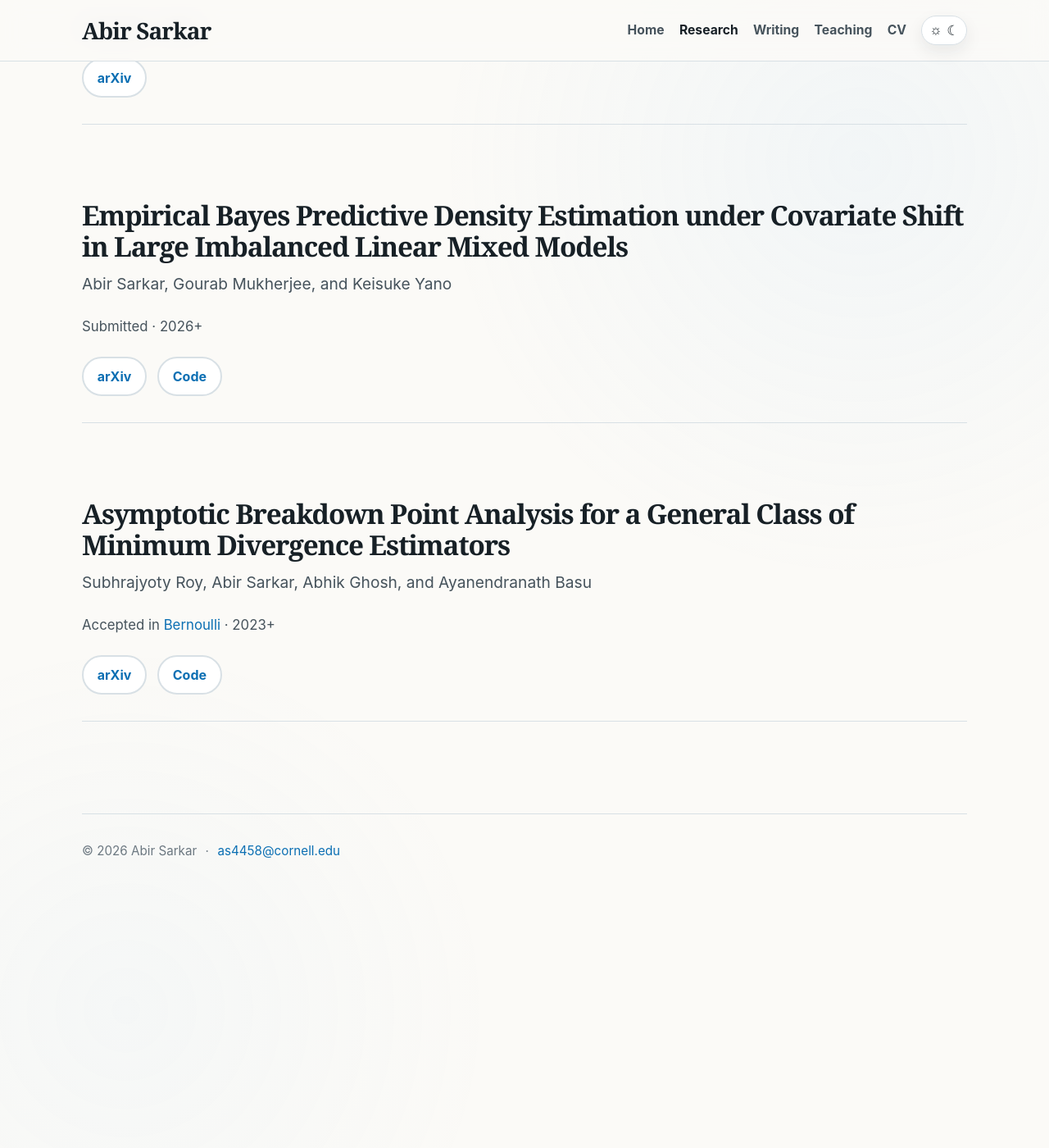
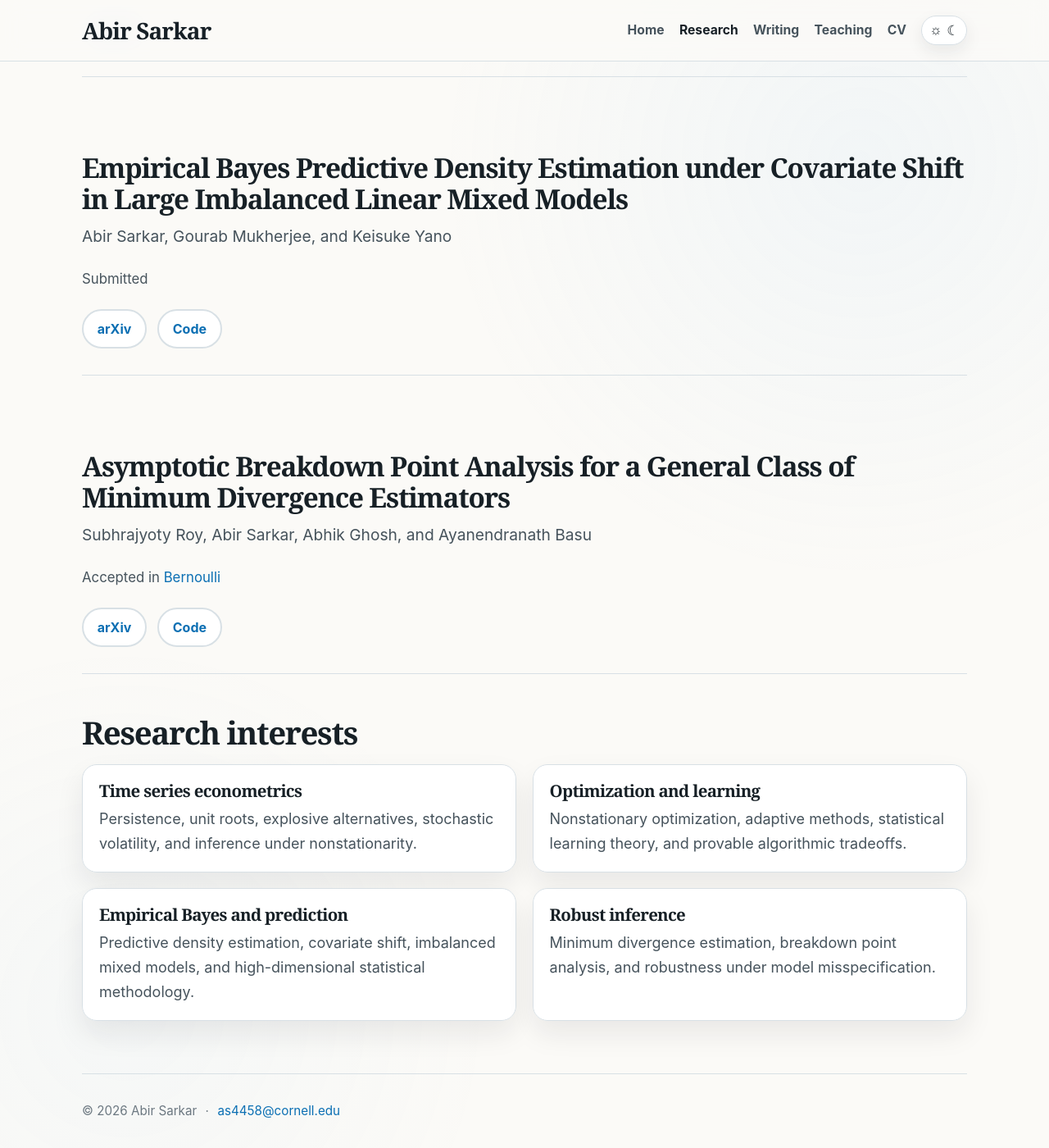
Before and after one commit to AbirS2026/AbirS2026.github.io, a Jekyll site: the page built from research.md, in a window 1280 px wide and 1400 px high, scrolled down 1365 px. Shown: the whole window at 82% size. Built offline with Jekyll 4.4.1, drawn with Linux system fonts in a browser that asks for light colours; our own code applies the rules of GitHub Pages for plain Markdown files; a style sheet for code colours, icons or effects is not loaded; before the commit the page ends 2447 px from its top, so only the background shows below that; some of the changed text lies outside the part shown.

Commit message:
Update research.md

```diff
--- a/research.md
+++ b/research.md
@@ -6,10 +6,12 @@ permalink: /research/
 ---------------------
 
 <p class="eyebrow">Research</p>
-<h1>Research</h1>
+<h1 class="research-heading">Research</h1>
 
-<p class="lead">
-  My research interests include time series econometrics, non-stationary problems, optimization, statistical learning theory, empirical Bayes methods, and robust statistical inference.
+<p class="research-intro">
+  My research interests include time series econometrics, non-stationary problems,
+  optimization, statistical learning theory, empirical Bayes methods, and robust
+  statistical inference.
 </p>
 
 <div class="paper-list">
@@ -17,7 +19,7 @@ permalink: /research/
   <article class="paper-item">
     <h2 class="paper-title">Is There an AI Bubble? Robust Date-Stamping for Periods of Exuberance</h2>
     <p class="paper-authors">Abir Sarkar and Martin T. Wells</p>
-    <p class="paper-meta">Submitted · 2026+</p>
+    <p class="paper-meta">Submitted </p>
     <div class="paper-links">
       <a href="https://arxiv.org/pdf/2604.12062" target="_blank" rel="noopener">arXiv</a>
       <a href="https://github.com/AbirS2026/SVADF-Bubble" target="_blank" rel="noopener">Code</a>
@@ -27,7 +29,7 @@ permalink: /research/
   <article class="paper-item">
     <h2 class="paper-title">Double Local-to-Unity: Inference under Nearly Nonstationary Volatility</h2>
     <p class="paper-authors">Abir Sarkar and Martin T. Wells</p>
-    <p class="paper-meta">Submitted · 2025+</p>
+    <p class="paper-meta">Submitted </p>
     <div class="paper-links">
       <a href="https://arxiv.org/pdf/2512.06823" target="_blank" rel="noopener">arXiv</a>
       <a href="https://github.com/AbirS2026/Double-LOcal-Unity" target="_blank" rel="noopener">Code</a>
@@ -37,7 +39,7 @@ permalink: /research/
   <article class="paper-item">
     <h2 class="paper-title">Adapt or Forget: Provable Tradeoffs Between Adam and SGD in Nonstationary Optimization</h2>
     <p class="paper-authors">Sharan Sahu, Abir Sarkar, Cameron J. Hogan, and Martin T. Wells</p>
-    <p class="paper-meta">Submitted · 2026+</p>
+    <p class="paper-meta">Submitted </p>
     <div class="paper-links">
       <a href="https://arxiv.org/pdf/2605.04269" target="_blank" rel="noopener">arXiv</a>
     </div>
@@ -46,7 +48,7 @@ permalink: /research/
   <article class="paper-item">
     <h2 class="paper-title">Empirical Bayes Predictive Density Estimation under Covariate Shift in Large Imbalanced Linear Mixed Models</h2>
     <p class="paper-authors">Abir Sarkar, Gourab Mukherjee, and Keisuke Yano</p>
-    <p class="paper-meta">Submitted · 2026+</p>
+    <p class="paper-meta">Submitted </p>
     <div class="paper-links">
       <a href="https://arxiv.org/pdf/2603.27984" target="_blank" rel="noopener">arXiv</a>
       <a href="https://github.com/AbirS2026/Simulations-prde" target="_blank" rel="noopener">Code</a>
@@ -61,8 +63,7 @@ permalink: /research/
       <a href="https://www.bernoullisociety.org/publications/bernoulli-journal" target="_blank" rel="noopener">
         Bernoulli
       </a>
-      · 2023+
-    </p>
+      </p>
     <div class="paper-links">
       <a href="https://arxiv.org/pdf/2304.07466" target="_blank" rel="noopener">arXiv</a>
       <a href="https://github.com/subroy13/msde-breakdown" target="_blank" rel="noopener">Code</a>
@@ -70,3 +71,39 @@ permalink: /research/
   </article>
 
 </div>
+
+<h2>Research interests</h2>
+
+<div class="grid two">
+  <article class="card">
+    <h3>Time series econometrics</h3>
+    <p>
+      Persistence, unit roots, explosive alternatives, stochastic volatility,
+      and inference under nonstationarity.
+    </p>
+  </article>
+
+  <article class="card">
+    <h3>Optimization and learning</h3>
+    <p>
+      Nonstationary optimization, adaptive methods, statistical learning theory,
+      and provable algorithmic tradeoffs.
+    </p>
+  </article>
+
+  <article class="card">
+    <h3>Empirical Bayes and prediction</h3>
+    <p>
+      Predictive density estimation, covariate shift, imbalanced mixed models,
+      and high-dimensional statistical methodology.
+    </p>
+  </article>
+
+  <article class="card">
+    <h3>Robust inference</h3>
+    <p>
+      Minimum divergence estimation, breakdown point analysis, and robustness
+      under model misspecification.
+    </p>
+  </article>
+</div>
```
